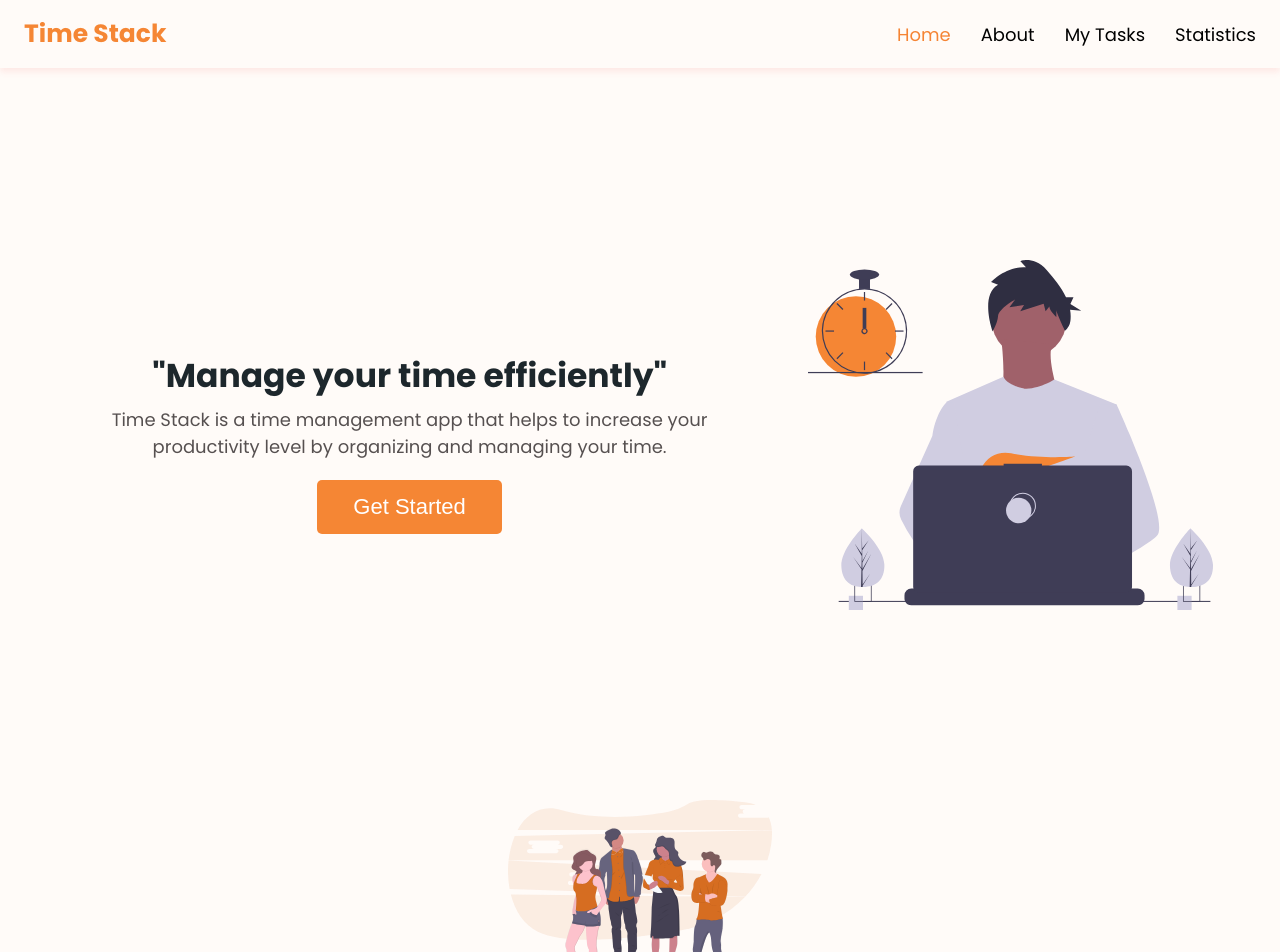
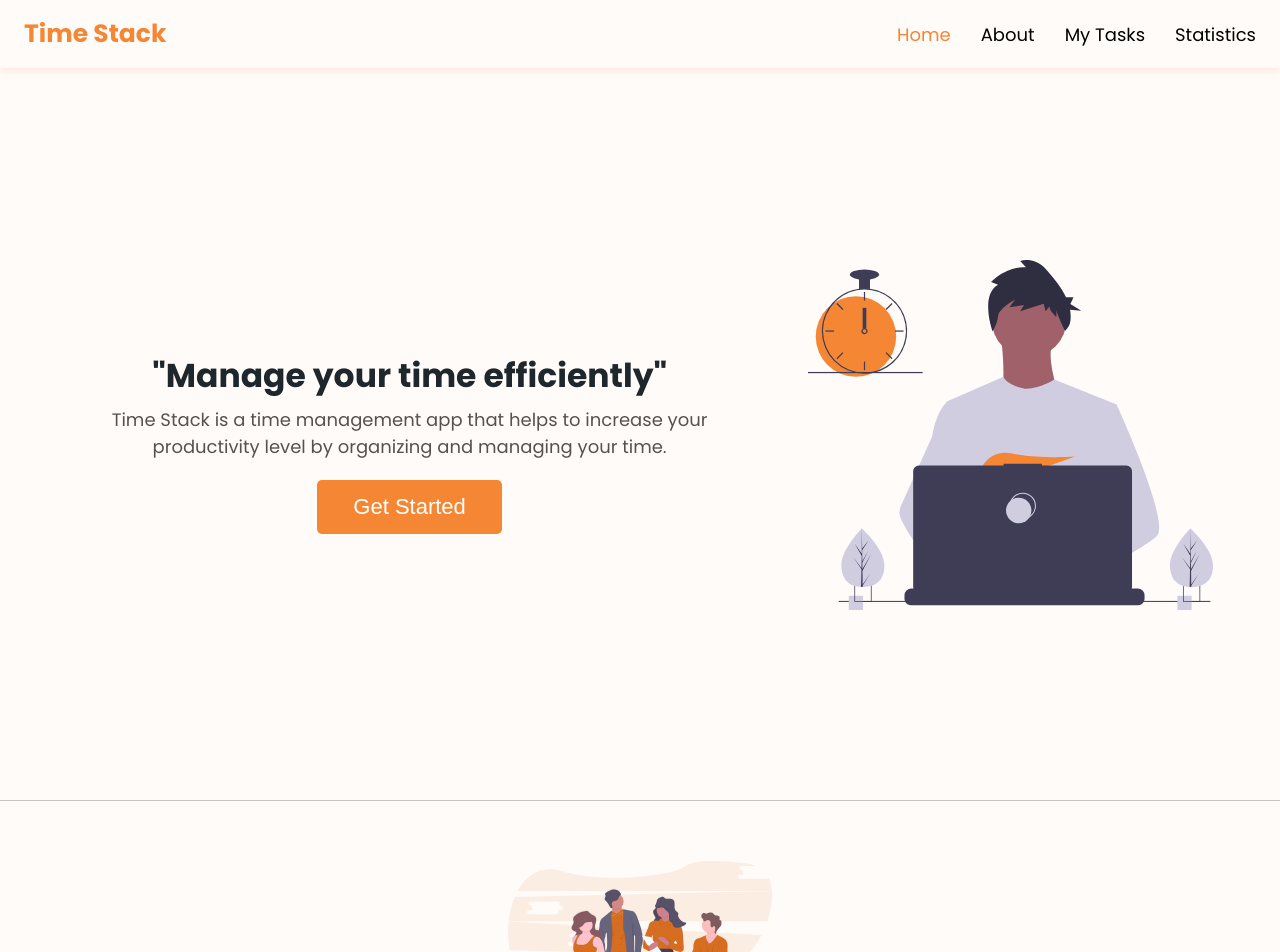
Before and after one commit to Nwoye-Ezekiel/stack, a React (Create React App) app: page / in a window 1280 px wide. Shown: the top 952 px of the page. Built offline with nearby package versions, Linux system fonts and the light colour scheme.

Commit message:
adjusted the hero section

```diff
--- a/src/components/Section.js
+++ b/src/components/Section.js
@@ -4,6 +4,7 @@ import team from "../images/team.svg";
 function Section() {
   return (
     <div>
+      <div className="line"></div>
       <div className="section-cont">
         <img className="image" src={team} alt="team" />
         <div className="content-cont">
```
Also changed, not shown: src/images/clock-icon.png (added).
